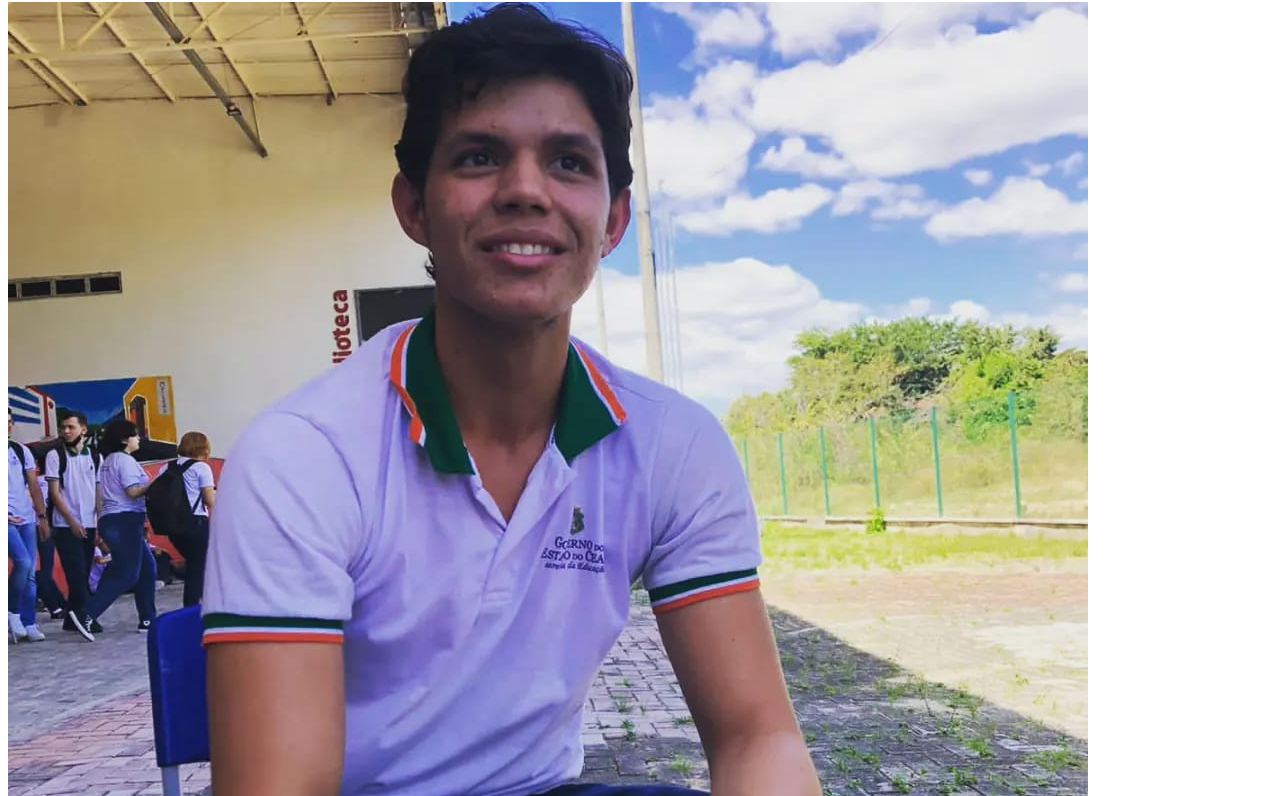
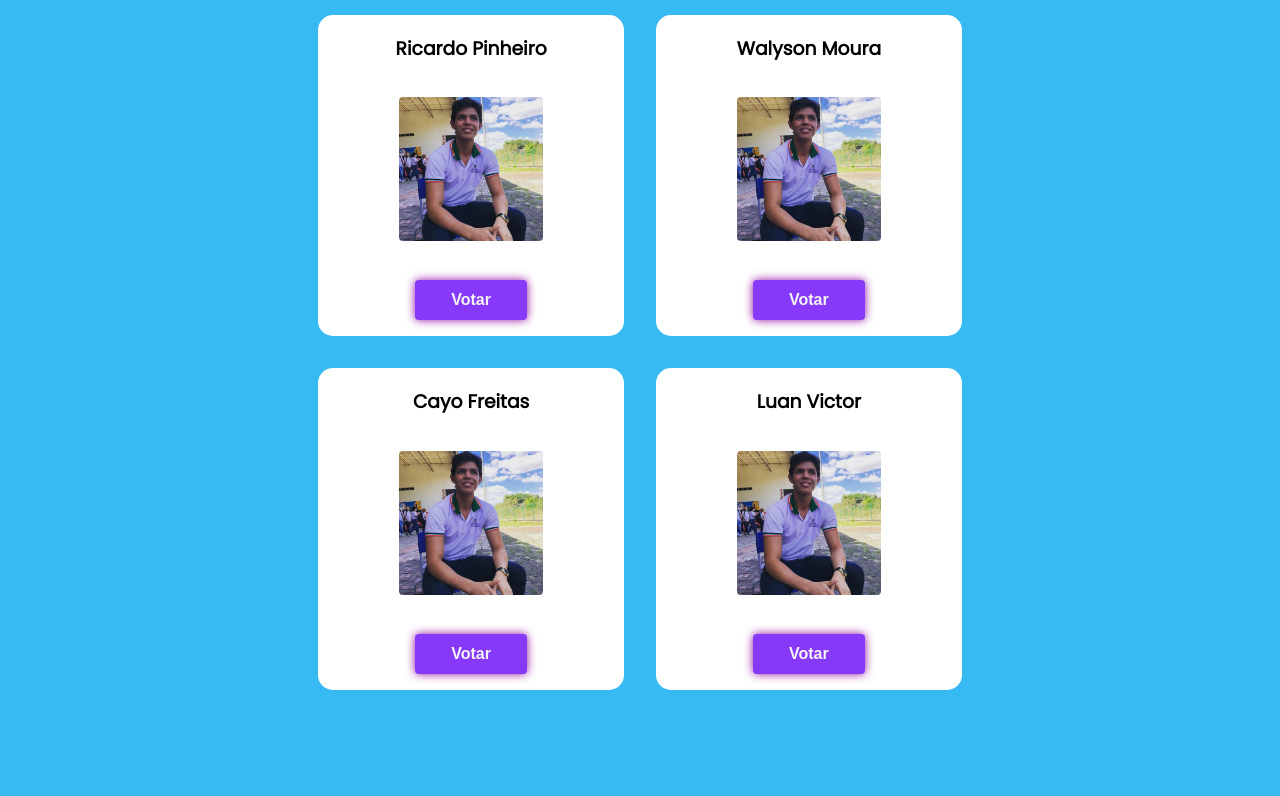
Before and after one commit to RicardoPinheiro-22/gr-mio, a plain HTML site: page index.html in a window 1280 px wide. Shown: the part 156-952 px from the top of the page. After the commit the page ends 846 px from the top, so only its background shows below. Drawn offline with Linux system fonts and the light colour scheme; the site is published under a folder, as on GitHub Pages, so addresses that start at the root find nothing.

Commit message:
Update index.html

```diff
--- a/index.html
+++ b/index.html
@@ -5,7 +5,7 @@
     <meta http-equiv="X-UA-Compatible" content="IE=edge">
     <meta name="viewport" content="width=device-width, initial-scale=1.0">
     <title>Grêmio Estudantil</title>
-    <link rel="stylesheet" href="/media.css">
+    <link rel="stylesheet" href="media.css">
 </head>
 <body>
     <header>
```
